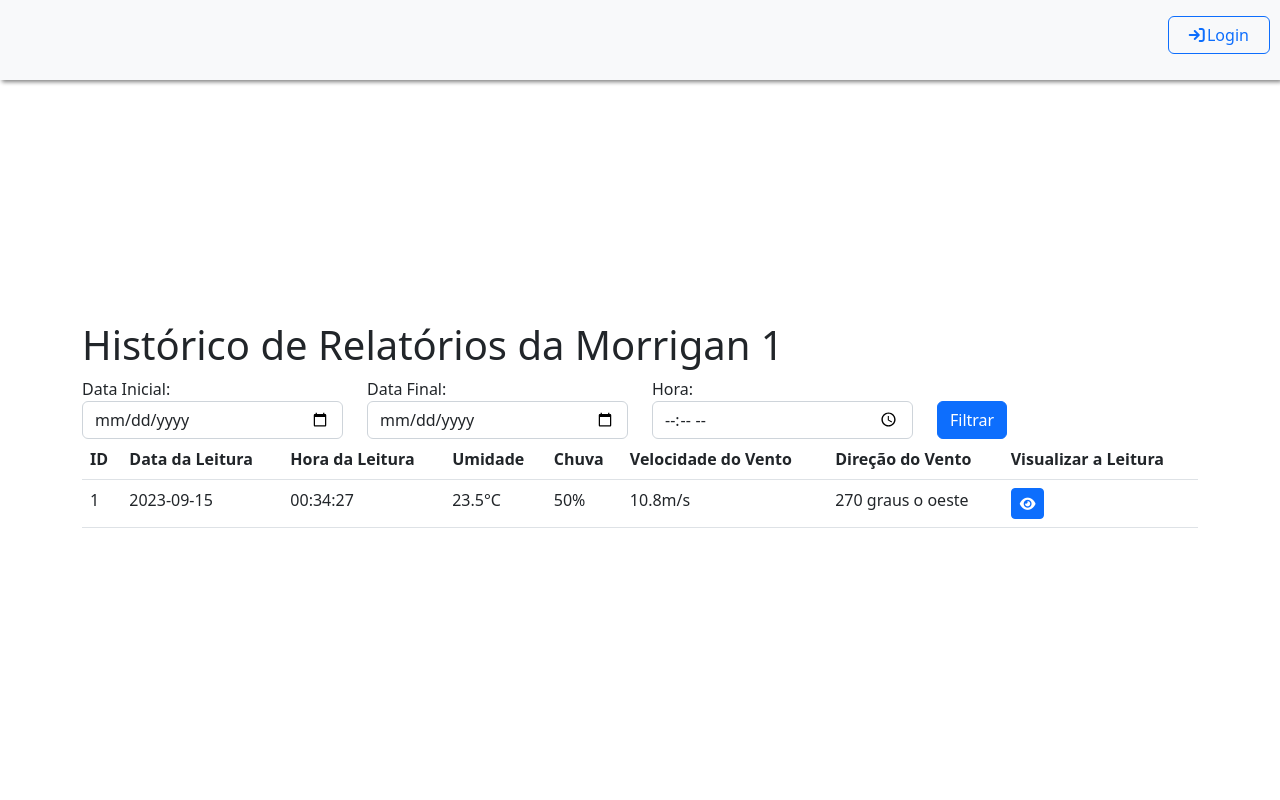
After one commit to AX414/tcc-bcc, a PHP site: page /Tela_Listar_Relatorios.php?idema=1 in a window 1280 px wide. The commit adds this page. Run offline with PHP 8.4, Linux system fonts and the light colour scheme; data comes from the database, SQL or seed files in the repository; some libraries are stand-ins or nearby versions.

Commit message:
Relatórios estão praticamente prontos

```diff
--- /dev/null
+++ b/portalEMA/Tela_Listar_Relatorios.php
@@ -0,0 +1,78 @@
+<!DOCTYPE html>
+<?php
+require '../portalEMA/functions/geral.php';
+require '../portalEMA/controllers/controller_relatorio.php';
+$emaID = $_GET['idema'];
+$ema = buscarEMAPorID($emaID);
+?>
+<html>
+    <head>
+        <meta charset="utf-8">
+        <title>Portal EMA - Histórico de Relatórios</title>
+        <link rel="stylesheet" type="text/css" href="../portalEMA/css/style.css">
+        <link rel="stylesheet" href="https://unpkg.com/leaflet@1.7.1/dist/leaflet.css" />
+        <link rel="stylesheet" href="https://cdnjs.cloudflare.com/ajax/libs/font-awesome/6.0.0-beta3/css/all.min.css">
+        <link rel="stylesheet" type="text/css" href="https://cdn.jsdelivr.net/npm/bootstrap@5.2.3/dist/css/bootstrap.min.css" integrity="sha384-rbsA2VBKQhggwzxH7pPCaAqO46MgnOM80zW1RWuH61DGLwZJEdK2Kadq2F9CUG65" crossorigin="anonymous">
+        <script src="https://cdn.jsdelivr.net/npm/bootstrap@5.2.3/dist/js/bootstrap.bundle.min.js" integrity="sha384-kenU1KFdBIe4zVF0s0G1M5b4hcpxyD9F7jL+jjXkk+Q2h455rYXK/7HAuoJl+0I4" crossorigin="anonymous"></script>
+        <script src="https://unpkg.com/leaflet@1.7.1/dist/leaflet.js"></script>
+    </head>
+    <style>
+        .navbar {
+            position: fixed;
+            top: 0;
+            width: 100%;
+            height: 10%;
+            z-index: 2;
+            filter: drop-shadow(2px 2px 2px grey);
+        }
+    </style>
+    <body>
+        <?php
+        menu();
+        ?>
+        <div class="container" style="margin-top: 5%;">
+            <h1>Histórico de Relatórios da <?php echo $ema['nome']?></h1>
+            <form method="POST" action="">
+                <div class="row justify-content-between">
+                    <div class="col">
+                        <label for="data_inicial">Data Inicial:</label>
+                        <input type="date" name="data_inicial" id="dataInicial" class="form-control">
+                    </div>
+                    <div class="col">
+                        <label for="data_final">Data Final:</label>
+                        <input type="date" name="data_final" id="dataFinal" class="form-control">
+                    </div>
+                    <div class="col">
+                        <label for="hora_leitura">Hora:</label>
+                        <input type="time" name="hora_leitura" id="hora" class="form-control">
+                    </div>
+                    <div class="col" style="align-self: flex-end;">
+                        <button name="btn-filtrar" type="submit" class="btn btn-primary">Filtrar</button>
+                    </div>
+                </div>
+            </form>
+
+            <div class="table-responsive">
+                <table class="table">
+                    <thead>
+                        <tr>
+                            <th>ID</th>
+                            <th>Data da Leitura</th>
+                            <th>Hora da Leitura</th>
+                            <th>Umidade</th>
+                            <th>Chuva</th>
+                            <th>Velocidade do Vento</th>
+                            <th>Direção do Vento</th>
+                            <th>Visualizar a Leitura</th>
+                        </tr>
+                    </thead>
+                    <tbody>
+                        <?php
+                        listarRelatorios($ema['idema']);
+                        ?>
+                    </tbody>
+                </table>
+            </div>
+        </div>
+    </body>
+</html>
--- a/portalEMA/Tela_Principal.php
+++ b/portalEMA/Tela_Principal.php
@@ -63,15 +63,15 @@ require '../portalEMA/functions/geral.php';
                         var location = locations[i];
                         var popupContent = "";
                         if (location.publica == "1") {
-                            popupContent += "<br><b style='color: blue;'>Esta é uma estação Pública</b>";
+                            popupContent += "<br><b style='color: blue;'>Esta é uma estação pública</b>";
                         } else {
-                            popupContent += "<br><b style='color: red;'>Esta estação é sua</b>";
+                            popupContent += "<br><b style='color: green;'>Esta estação é sua</b>";
                         }
                         popupContent += "<br><b>Nome: </b>" + location.nome;
                         popupContent += "<br><b>Latitude: </b> " + location.latitude;
                         popupContent += "<br><b>Longitude: </b>" + location.longitude;
 
-                        popupContent += "<br><button style='width: 100%; margin-top: 5%;' class='btn btn-primary btn-block'><i class='fas fa-file'></i> Relatórios</button>";
+                        popupContent += "<br><a href='../portalEMA/Tela_Listar_Relatorios.php?idema=" + location.idema + "'><button style='width: 100%; margin-top: 5%;' class='btn btn-primary btn-block'><i class='fas fa-file'></i> Relatórios</button></a>";
 
                         var LeafIcon = L.Icon.extend({
                             options: {
--- a/portalEMA/controllers/controller_relatorio.php
+++ b/portalEMA/controllers/controller_relatorio.php
@@ -1,6 +1,79 @@
 <?php
 
-/*
- * Click nbfs://nbhost/SystemFileSystem/Templates/Licenses/license-default.txt to change this license
- * Click nbfs://nbhost/SystemFileSystem/Templates/Scripting/EmptyPHP.php to edit this template
- */
+if(session_status() !== PHP_SESSION_ACTIVE) {
+    session_start();
+}
+
+require(__DIR__ . '/../functions/banco.php');
+
+
+function listarRelatorios($idema) {
+    $conexao = conectarBanco();
+    if ($_SERVER['REQUEST_METHOD'] === 'POST') {
+        $dataInicial = $_POST['data_inicial'];
+        $dataFinal = $_POST['data_final'];
+        $horaLeitura = $_POST['hora_leitura'];
+
+        $sql = "SELECT * FROM relatorios WHERE 1=1 AND emas_idema = '$idema'";
+
+        if (!empty($dataInicial)) {
+            $sql .= " AND data >= '$dataInicial'";
+        }
+
+        if (!empty($dataFinal)) {
+            $sql .= " AND data <= '$dataFinal'";
+        }
+
+        if (!empty($horaLeitura)) {
+            $sql .= " AND hora >= '$horaLeitura'";
+        }
+
+        $result = $conexao->query($sql);
+    } else {
+        $sql = "SELECT * FROM relatorios WHERE 1 = 1 AND emas_idema = '$idema'";
+        $result = $conexao->query($sql);
+    }
+
+    if ($result->num_rows >= 0) {
+        while ($row = $result->fetch_assoc()) {
+            echo '<tr id="row-' . $row['idrelatorio'] . '">';
+            echo '<td>' . $row['idrelatorio'] . '</td>';
+            echo '<td>' . $row['data'] . '</td>';
+            echo '<td>' . $row['hora'] . '</td>';
+            echo '<td>' . $row['temperatura'] . $row['unidade_tem'] . '</td>';
+            echo '<td>' . $row['umidade'] . $row['unidade_um'] . '</td>';
+            echo '<td>' . $row['vento_velocidade'] . $row['unidade_vv'] . '</td>';
+            echo '<td>' . $row['vento_direcao'] . ' ' . $row['unidade_vd'] . '</td>';
+            echo '<td>';
+            echo '<a href="Tela_Visualizar_Relatório.php?idrelatorio=' . $row['idrelatorio'] . '"><button name="btn-visualizar-relatorio" type="button" class="btn btn-primary btn-sm" onclick="">';
+            echo '<i class="fas fa-eye"></i>';
+            echo '</button></a>';
+            echo '</td>';
+            echo '</tr>';
+        }
+    } else {
+        echo '<tr><td colspan="7">Nenhum dado encontrado.</td></tr>';
+    }
+
+    $conexao->close();
+}
+
+function buscarEMAPorID($idema) {
+    $conexao = conectarBanco();
+
+    $idema = mysqli_real_escape_string($conexao, $idema);
+
+    $query = "SELECT * FROM emas WHERE idema = '$idema'";
+    $resultado = mysqli_query($conexao, $query);
+
+    if ($resultado && mysqli_num_rows($resultado) > 0) {
+        $usuario = mysqli_fetch_assoc($resultado);
+        return $usuario;
+    } else {
+        return false;
+    }
+
+    $conexao->close();
+}
+
+?>
--- a/portalEMA/controllers/controller_usuario.php
+++ b/portalEMA/controllers/controller_usuario.php
@@ -57,7 +57,7 @@ function listarUsuarios() {
     if ($_SERVER['REQUEST_METHOD'] === 'POST') {
         $nome_usuario = $_POST['nome_usuario'];
 
-        $sql = "SELECT * FROM usuarios WHERE 1 = 1 AND ativo = 1";
+        $sql = "SELECT * FROM usuarios WHERE ativo = 1";
 
         if (!empty($nome_usuario)) {
             $sql .= " AND nome_usuario LIKE '%$nome_usuario%'";
--- a/portalEMA/functions/geral.php
+++ b/portalEMA/functions/geral.php
@@ -40,9 +40,7 @@ function menu() {
                             <div class="dropdown-divider"></div>
                             <a class="dropdown-item" href="../portalEMA/Tela_Listar_EMAs.php">Apresentar EMAs</a>
                             <div class="dropdown-divider"></div>
-                            <a class="dropdown-item" href="#">Efetuar Diagnóstico</a>
-                            <div class="dropdown-divider"></div>
-                            <a class="dropdown-item" href="#">Apresentar Relatórios</a>
+                            <a class="dropdown-item" href="../portalEMA/Tela_Listar_Relatorios.php">Apresentar Relatórios</a>
                         </div>
                     </li>
                <li class="nav-item">
```
Also changed, not shown: portalEMA/banco/script.sql (+32 -6 lines), portalEMA/functions/plotar_mapa.php (+11 -24 lines).
